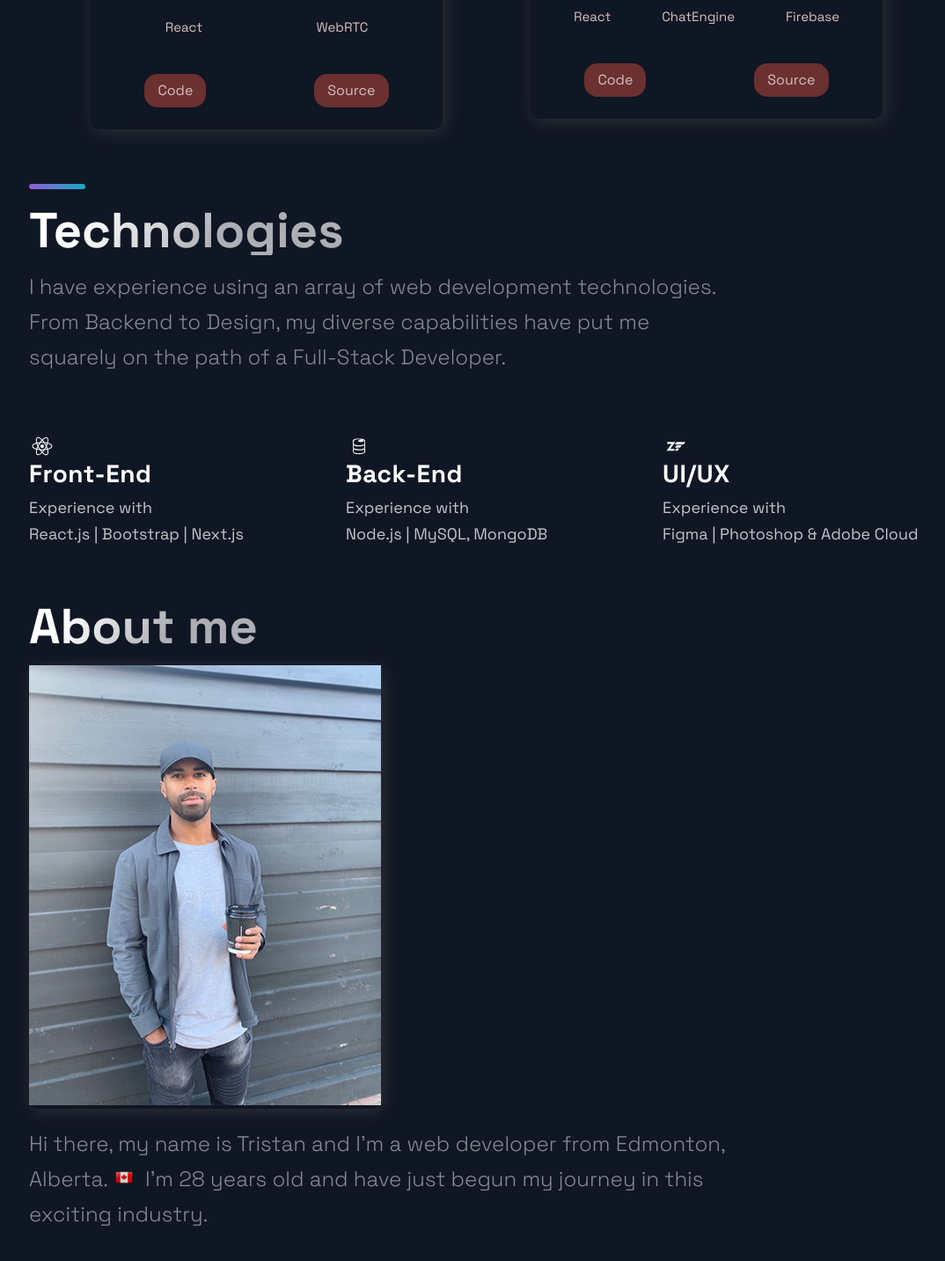
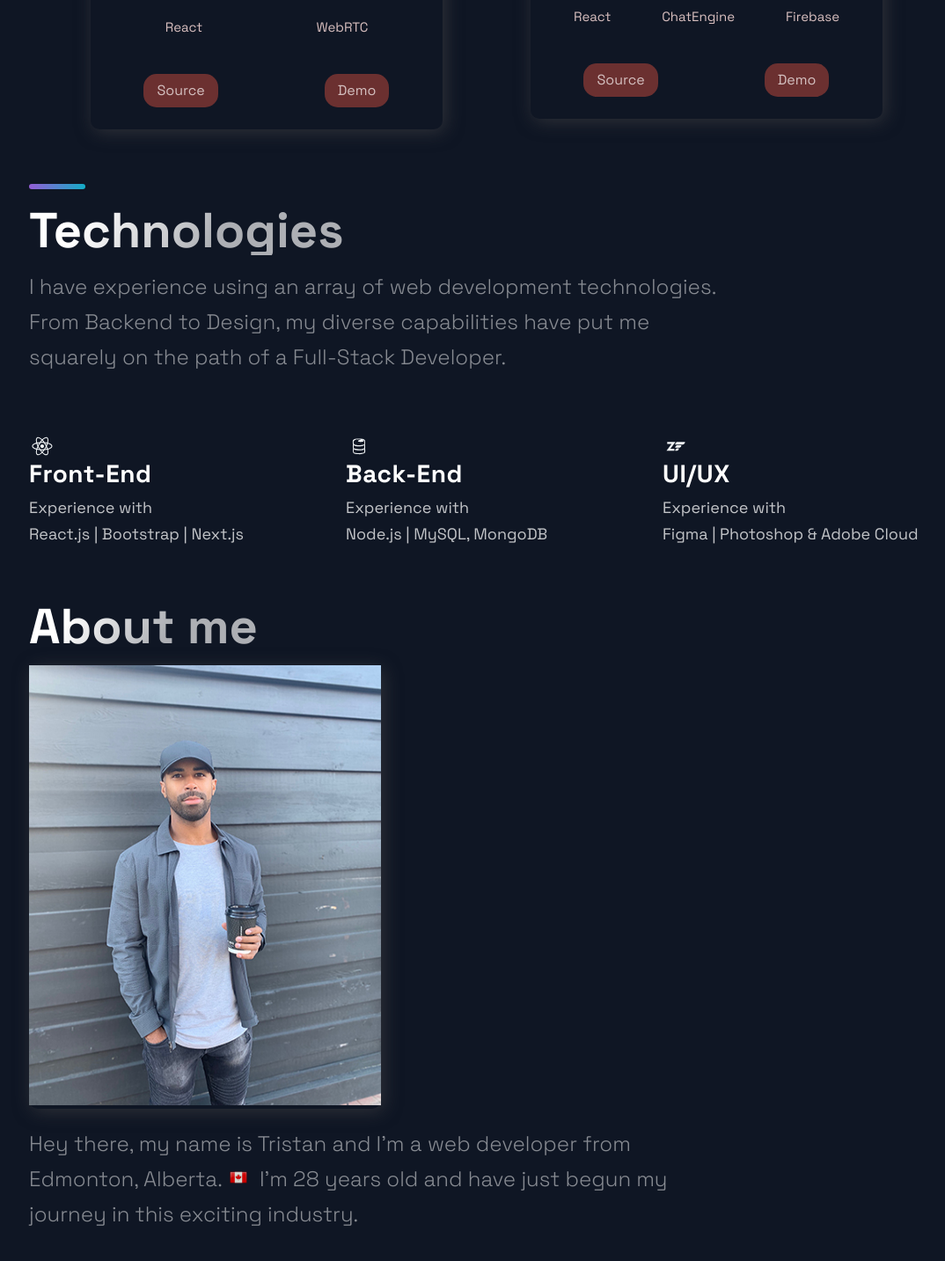
Before and after one commit to IM-Deane/next-js-portfolio, a Next.js app: page / in a window 1280 px wide. Shown: the part 2097-3530 px from the top of the page at 88% size, without its empty margins (87-1161 px from the left). Built offline with nearby package versions, Linux system fonts and the light colour scheme.

Commit message:
Updated About blurb and card buttons

```diff
--- a/src/components/Projects/Projects.js
+++ b/src/components/Projects/Projects.js
@@ -43,8 +43,8 @@ const Projects = () => (
 								))}
 							</TagList>
 							<UtilityList>
-								<ExternalLinks href={visit}>Code</ExternalLinks>
 								<ExternalLinks href={source}>Source</ExternalLinks>
+								<ExternalLinks href={visit}>Demo</ExternalLinks>
 							</UtilityList>
 						</div>
 					</BlogCard>
--- a/src/components/TimeLine/TimeLine.js
+++ b/src/components/TimeLine/TimeLine.js
@@ -82,10 +82,10 @@ const Timeline = () => {
 				/>
 			</ProfileCard>
 			<SectionText style={{ marginTop: "20px" }}>
-				Hi there, my name is Tristan and I'm a web developer from Edmonton,
+				Hey there, my name is Tristan and I'm a web developer from Edmonton,
 				Alberta.
 				<span style={{ margin: "0 8px" }}>
-					<Image width="20px" height="20px" src={"/images/canadian-flag.svg"} />
+					<Image width={20} height={20} src={"/images/canadian-flag.svg"} />
 				</span>{" "}
 				I'm 28 years old and have just begun my journey in this exciting
 				industry.
--- a/src/constants/constants.js
+++ b/src/constants/constants.js
@@ -6,7 +6,7 @@ export const projects = [
 			"Using React, Node.js, Express & MongoDB you'll learn how to build a Full Stack MERN Application - from start to finish. The App is called Memories and it is a simple social media app that allows users to post interesting events that happened in their lives.",
 		image: "/images/1.png",
 		tags: ["Mongo", "Express", "React", "Node"],
-		source: "https://google.com",
+		source: "https://github.com/IM-Deane/mern-memories",
 		visit: "https://google.com",
 		id: 0,
 	},
```
